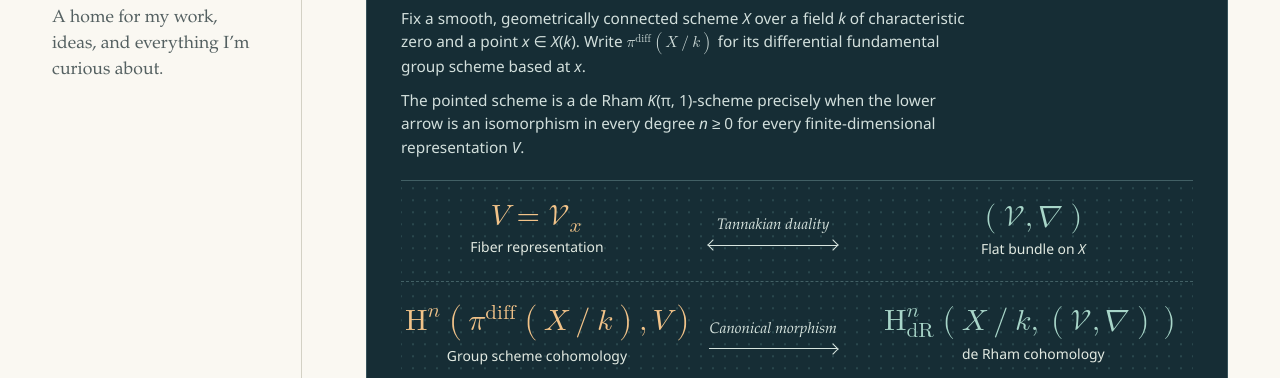
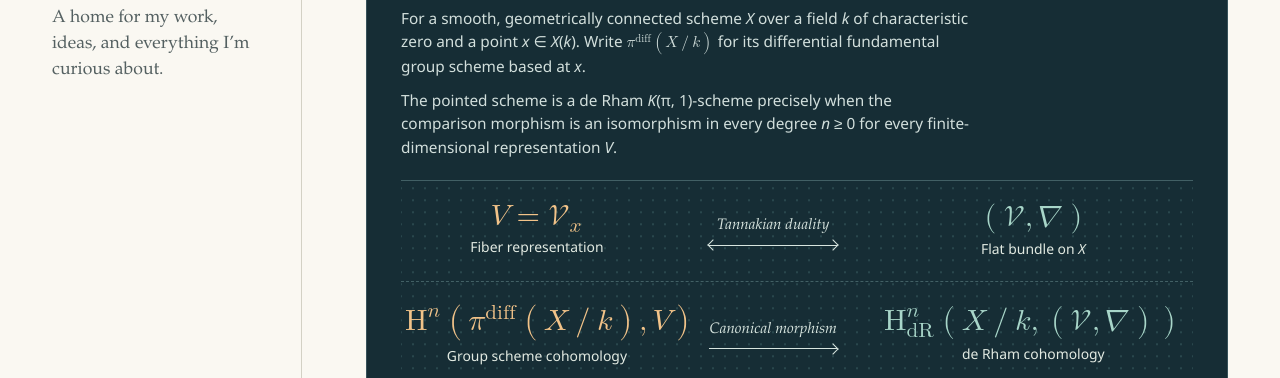
Before and after one commit to vqbao-storm/Vo-Quoc-Bao, a plain HTML site: page index.html in a window 1280 px wide. Shown: the part 422-800 px from the top of the page. Drawn offline with Linux system fonts and the light colour scheme.

Commit message:
Update index.html

```diff
--- a/index.html
+++ b/index.html
@@ -54,8 +54,8 @@
         <figure class="comparison-plate" id="cohomology-comparison" aria-labelledby="comparison-title">
           <figcaption>
             <h3 id="comparison-title">de Rham <i>K</i>(π, 1)-schemes</h3>
-            <p>Fix a smooth, geometrically connected scheme <i>X</i> over a field <i>k</i> of characteristic zero and a point <i>x</i> ∈ <i>X</i>(<i>k</i>). Write <math aria-label="pi diff of X over k"><msup><mi>π</mi><mtext>diff</mtext></msup><mo>(</mo><mi>X</mi><mo>/</mo><mi>k</mi><mo>)</mo></math> for its differential fundamental group scheme based at <i>x</i>.</p>
-            <p>The pointed scheme is a de Rham <i>K</i>(π, 1)-scheme precisely when the lower arrow is an isomorphism in every degree <i>n</i> ≥ 0 for every finite-dimensional representation <i>V</i>.</p>
+            <p>For a smooth, geometrically connected scheme <i>X</i> over a field <i>k</i> of characteristic zero and a point <i>x</i> ∈ <i>X</i>(<i>k</i>). Write <math aria-label="pi diff of X over k"><msup><mi>π</mi><mtext>diff</mtext></msup><mo>(</mo><mi>X</mi><mo>/</mo><mi>k</mi><mo>)</mo></math> for its differential fundamental group scheme based at <i>x</i>.</p>
+            <p>The pointed scheme is a de Rham <i>K</i>(π, 1)-scheme precisely when the comparison morphism is an isomorphism in every degree <i>n</i> ≥ 0 for every finite-dimensional representation <i>V</i>.</p>
           </figcaption>
 
           <div class="comparison-diagram">
```
